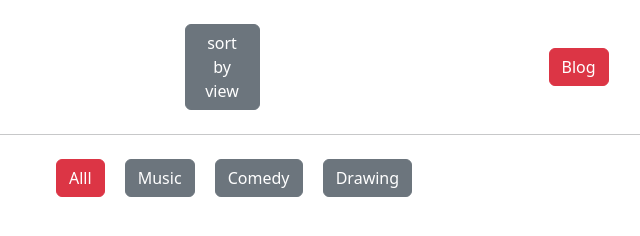
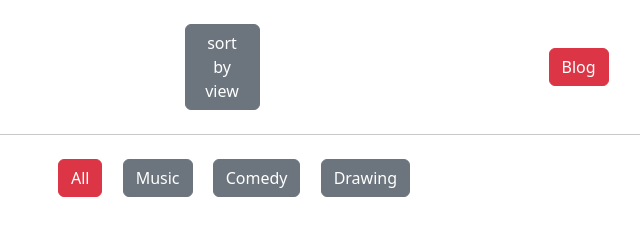
Before and after one commit to MD-Tanvir-Uddin-Alif/pH-Tube-assignment, a plain HTML site: page phtube.html in a window 1280 px wide. Shown: the full height of the page, 406-1046 px from the left. Drawn offline with nearby package versions, Linux system fonts and the light colour scheme; no server answers.

Commit message:
All button fixed

```diff
--- a/phtube.html
+++ b/phtube.html
@@ -22,7 +22,7 @@
     <!-- catagories section -->
     <div class="button_section">
         <div class="button_container text-center">
-            <button onclick="Alldata('1000')" class="btn btn-danger m-2" type="submit">Alll</button>
+            <button onclick="Alldata('1000')" class="btn btn-danger m-2" type="submit">All</button>
             <button onclick="Alldata('1001')" class="btn btn-secondary m-2" type="submit">Music</button>
             <button onclick="Alldata('1003')" class="btn btn-secondary m-2" type="submit">Comedy</button>
             <button onclick="Alldata('1005')" class="btn btn-secondary m-2" type="submit">Drawing</button>
```
